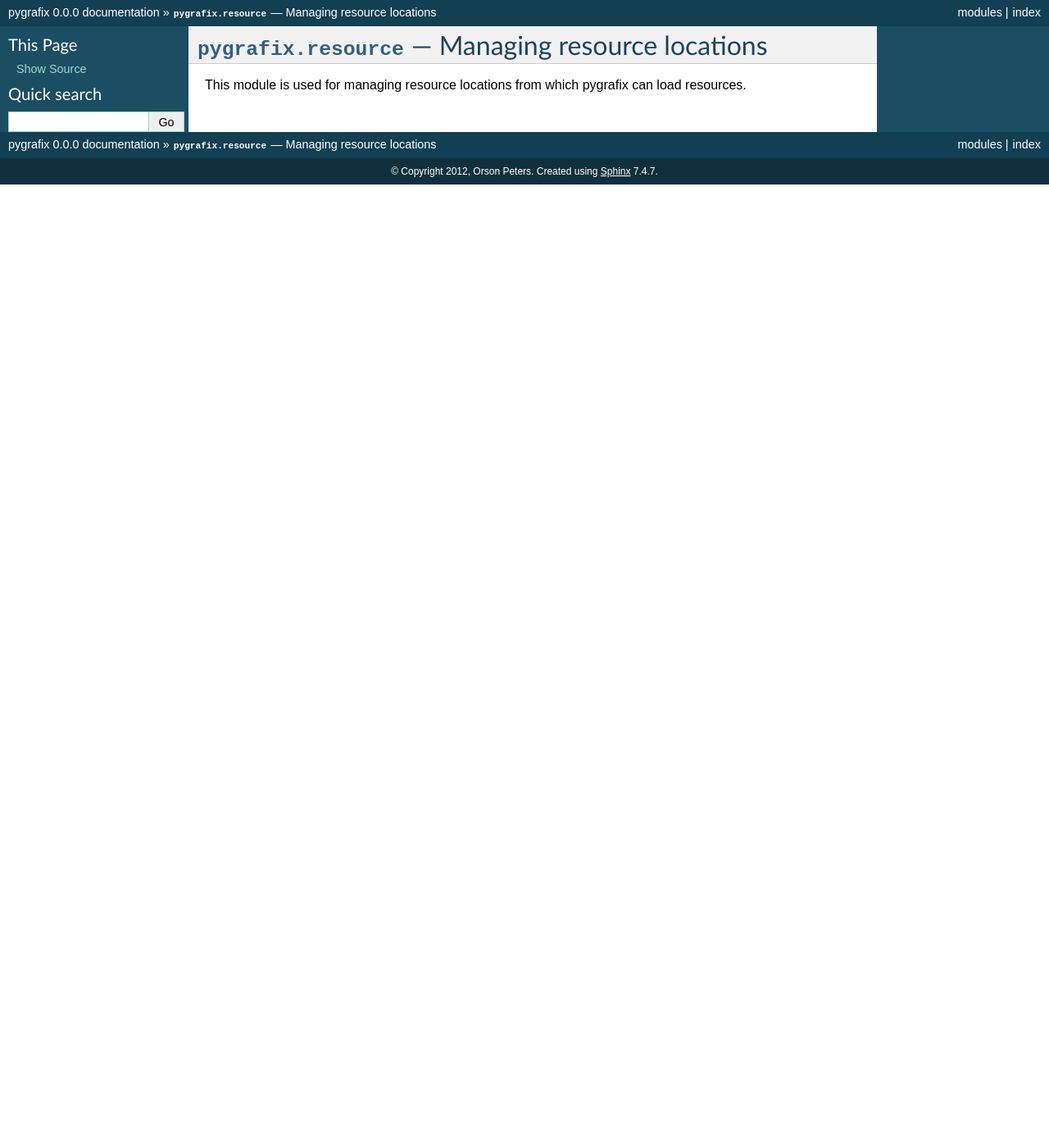
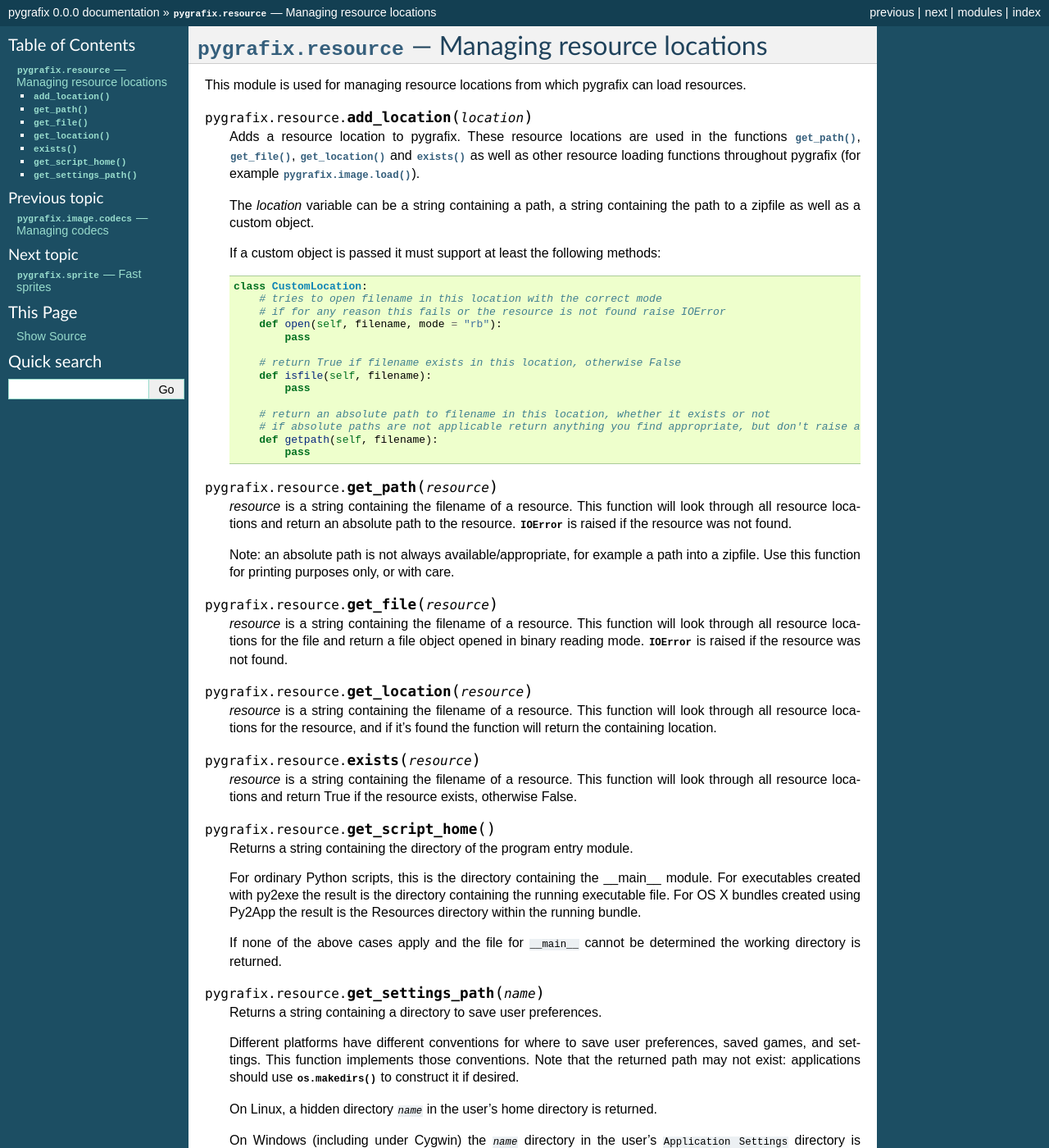
Before and after one commit to orlp/pygrafix, a Sphinx documentation site: the page built from docs/pygrafix.resource.rst, in a window 1280 px wide and 1400 px high. Shown: the whole window at 82% size. Built offline with Sphinx 7.4.7, drawn with Linux system fonts in a browser that asks for light colours; some of the changed text lies outside the part shown.

Commit message:
more work on docs

```diff
--- a/docs/index.rst
+++ b/docs/index.rst
@@ -25,6 +25,7 @@ Modules:
     pygrafix.draw
     pygrafix.image
     pygrafix.image.codecs
+    pygrafix.resource
     pygrafix.sprite
     pygrafix.window
     pygrafix.window.key
--- a/docs/pygrafix.image.codecs.rst
+++ b/docs/pygrafix.image.codecs.rst
@@ -4,7 +4,7 @@
 .. module:: pygrafix.image.codecs
     :synopsis: Functions for registering and using codecs.
 
-This module is used for managing codecs to be used by pygrafix.
+This module is used for managing codecs to be used by pygrafix. pygrafix supports a few formats out of the box, but by adding image codecs it's possible to add more codecs for any format.
 
 .. exception:: ImageDecodeException
 
@@ -13,3 +13,35 @@ This module is used for managing codecs to be used by pygrafix.
 .. exception:: ImageEncodeException
 
     The error raised when encoding an image fails.
+
+.. function:: get_decoders([filename])
+
+    Return all decoders that could possibly decode the format described by the extension of *filename*. If *filename* is not given it returns all decoders.
+
+.. function:: get_encoders([filename])
+
+    Return all encoders that can encode the format described by the extension of *filename*. If *filename* is not given it returns all encoders.
+
+.. function:: add_decoder(decoder)
+
+    Adds *decoder* to pygrafix. A decoder must support two methods: ``get_extensions()`` and ``decode(file, filename)``.
+
+    ``get_extensions()`` must return an iterable of extensions the decoder can decode, for example:
+
+    .. code-block:: python
+
+        def get_extensions(self):
+            return (".bmp", ".png")
+
+    ``decode(file, filename)`` must attempt to decode the file object *file*. *filename* is a hint regarding the containing file type (which can be a full filename or just the extension). If, for any reason, the decoder is not able to decode *file* it must raise :exc:`ImageDecodeException`. If it succeeds it must return an :class:`~pygrafix.image.ImageData` object containing the decoded data.
+
+.. function:: add_encoder(encoder)
+
+    Adds *encoder* to pygrafix. An encoder must support two methods: ``get_extensions()`` and ``encode(imgdata, file, filename)``.
+
+    ``get_extensions()`` must return an iterable of extensions the encoder can encode, for example:
+
+        def get_extensions(self):
+            return (".bmp", ".png")
+
+    ``encode(imgdata, file, filename)`` must encode the data found in *imgdata* into the file object *file*. *filename* is a hint into which file type the data must be encoded (which can be a string containing the full filename or just the extension). *imgdata* is passed as an :class:`~pygrafix.image.ImageData` object.
--- a/docs/pygrafix.resource.rst
+++ b/docs/pygrafix.resource.rst
@@ -5,3 +5,64 @@
     :synopsis: Functions for finding resources.
 
 This module is used for managing resource locations from which pygrafix can load resources.
+
+.. function:: add_location(location)
+
+    Adds a resource location to pygrafix. These resource locations are used in the functions :func:`get_path`, :func:`get_file`, :func:`get_location` and :func:`exists` as well as other resource loading functions throughout pygrafix (for example :func:`pygrafix.image.load`).
+
+    The *location* variable can be a string containing a path, a string containing the path to a zipfile as well as a custom object.
+
+    If a custom object is passed it must support at least the following methods::
+
+        class CustomLocation:
+            # tries to open filename in this location with the correct mode
+            # if for any reason this fails or the resource is not found raise IOError
+            def open(self, filename, mode = "rb"):
+                pass
+
+            # return True if filename exists in this location, otherwise False
+            def isfile(self, filename):
+                pass
+
+            # return an absolute path to filename in this location, whether it exists or not
+            # if absolute paths are not applicable return anything you find appropriate, but don't raise an exception
+            def getpath(self, filename):
+                pass
+
+.. function:: get_path(resource)
+
+    *resource* is a string containing the filename of a resource. This function will look through all resource locations and return an absolute path to the resource. :exc:`IOError` is raised if the resource was not found.
+
+    Note: an absolute path is not always available/appropriate, for example a path into a zipfile. Use this function for printing purposes only, or with care.
+
+.. function:: get_file(resource)
+
+    *resource* is a string containing the filename of a resource. This function will look through all resource locations for the file and return a file object opened in binary reading mode. :exc:`IOError` is raised if the resource was not found.
+
+.. function:: get_location(resource)
+
+    *resource* is a string containing the filename of a resource. This function will look through all resource locations for the resource, and if it's found the function will return the containing location.
+
+.. function:: exists(resource)
+
+    *resource* is a string containing the filename of a resource. This function will look through all resource locations and return True if the resource exists, otherwise False.
+
+.. function:: get_script_home()
+
+    Returns a string containing the directory of the program entry module.
+
+    For ordinary Python scripts, this is the directory containing the __main__ module. For executables created with py2exe the result is the directory containing the running executable file. For OS X bundles created using Py2App the result is the Resources directory within the running bundle.
+
+    If none of the above cases apply and the file for ``__main__`` cannot be determined the working directory is returned.
+
+.. function:: get_settings_path(name)
+
+    Returns a string containing a directory to save user preferences.
+
+    Different platforms have different conventions for where to save user preferences, saved games, and settings. This function implements those conventions. Note that the returned path may not exist: applications should use :func:`os.makedirs` to construct it if desired.
+
+    On Linux, a hidden directory :file:`{name}` in the user's home directory is returned.
+
+    On Windows (including under Cygwin) the :file:`{name}` directory in the user's :file:`Application Settings` directory is returned.
+
+    On Mac OS X the :file:`{name}` directory under :file:`~/Library/Application Support` is returned.
--- a/docs/pygrafix.rst
+++ b/docs/pygrafix.rst
@@ -1,4 +1,4 @@
-:mod:`pygrafix` - General pygrafix functions
+:mod:`pygrafix` --- General pygrafix functions
 ============================================
 
 .. module:: pygrafix
@@ -8,4 +8,4 @@ This module is only there to group all the other modules, and for getting metada
 
 .. function:: get_version()
 
-    Returns the current pygrafix version in the format *(major, minor, revision)*.
+    Returns a tuple of three ints containing the current pygrafix version in the format *(major, minor, revision)*.
```
Also changed, not shown: 5 other files.
